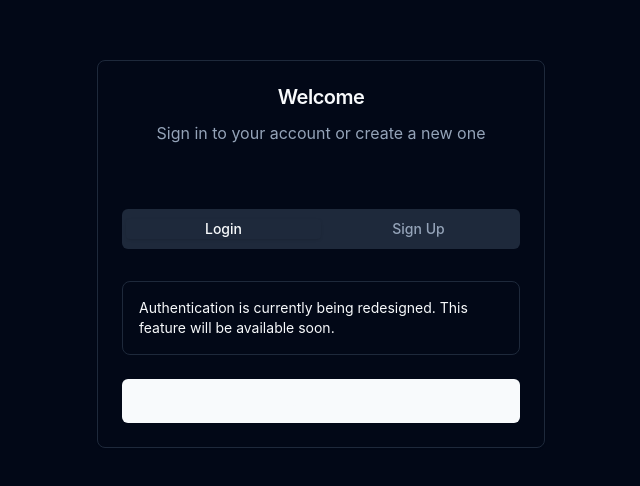
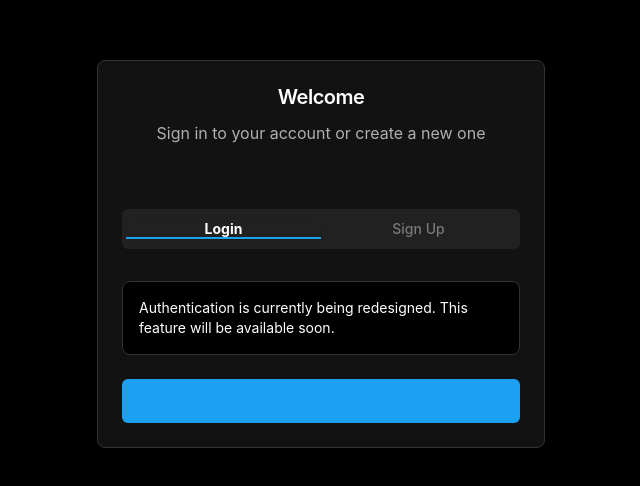
Before and after one commit to TNDIGITALMARK/6c2582e5-9a88-4ffa-a462-0e1ab1b0e5fd, a Next.js app: page /auth in a window 1280 px wide. Shown: the part 146-632 px from the top of the page, without its empty margins (319-959 px from the left). Built offline with nearby package versions, Linux system fonts and the light colour scheme.

Commit message:
Phoenix Agent implementation - Update AtFinder’s dark mode to use a true-black ae...

```diff
--- a/src/app/globals.css
+++ b/src/app/globals.css
@@ -73,41 +73,52 @@ All colors MUST be HSL.
 }
 
 .dark {
-  --background: 222.2 84% 4.9%;
-  --foreground: 210 40% 98%;
+  /* True Black Aesthetic - Background Colors */
+  --background: 0 0% 0%; /* Pure black #000000 */
+  --foreground: 0 0% 100%; /* Pure white #FFFFFF for headings */
 
-  --card: 222.2 84% 4.9%;
-  --card-foreground: 210 40% 98%;
+  /* Cards/Containers - Slightly elevated from true black */
+  --card: 0 0% 7%; /* #121212 for cards/containers */
+  --card-foreground: 0 0% 100%;
 
-  --popover: 222.2 84% 4.9%;
-  --popover-foreground: 210 40% 98%;
+  /* Popovers */
+  --popover: 0 0% 7%;
+  --popover-foreground: 0 0% 100%;
 
-  --primary: 210 40% 98%;
-  --primary-foreground: 222.2 47.4% 11.2%;
+  /* Primary: Twitter Blue #1DA1F2 */
+  --primary: 203 89% 53%; /* #1DA1F2 - vibrant blue */
+  --primary-foreground: 0 0% 100%; /* White text on blue */
 
-  --secondary: 217.2 32.6% 17.5%;
-  --secondary-foreground: 210 40% 98%;
+  /* Secondary buttons/filters: Dark gray with subtle elevation */
+  --secondary: 0 0% 13%; /* #222222 */
+  --secondary-foreground: 0 0% 100%;
 
-  --muted: 217.2 32.6% 17.5%;
-  --muted-foreground: 215 20.2% 65.1%;
+  /* Muted: For helper text and secondary content */
+  --muted: 0 0% 13%; /* #222222 */
+  --muted-foreground: 0 0% 69%; /* #B0B0B0 - soft gray for subtext */
 
-  --accent: 217.2 32.6% 17.5%;
-  --accent-foreground: 210 40% 98%;
+  /* Accent: Hover states for secondary elements */
+  --accent: 0 0% 27%; /* #444444 - hover state for secondary buttons */
+  --accent-foreground: 0 0% 100%;
 
-  --destructive: 0 62.8% 30.6%;
-  --destructive-foreground: 210 40% 98%;
+  /* Destructive: Error states */
+  --destructive: 0 70% 50%;
+  --destructive-foreground: 0 0% 100%;
 
-  --border: 217.2 32.6% 17.5%;
-  --input: 217.2 32.6% 17.5%;
-  --ring: 212.7 26.8% 83.9%;
-  --sidebar-background: 240 5.9% 10%;
-  --sidebar-foreground: 240 4.8% 95.9%;
-  --sidebar-primary: 224.3 76.3% 48%;
+  /* Borders and inputs: Subtle gray borders */
+  --border: 0 0% 20%; /* #333333 */
+  --input: 0 0% 13%; /* #222222 */
+  --ring: 203 89% 53%; /* Focus ring matches primary blue #1DA1F2 */
+
+  /* Sidebar */
+  --sidebar-background: 0 0% 0%;
+  --sidebar-foreground: 0 0% 100%;
+  --sidebar-primary: 203 89% 53%;
   --sidebar-primary-foreground: 0 0% 100%;
-  --sidebar-accent: 240 3.7% 15.9%;
-  --sidebar-accent-foreground: 240 4.8% 95.9%;
-  --sidebar-border: 240 3.7% 15.9%;
-  --sidebar-ring: 217.2 91.2% 59.8%;
+  --sidebar-accent: 0 0% 13%;
+  --sidebar-accent-foreground: 0 0% 100%;
+  --sidebar-border: 0 0% 20%;
+  --sidebar-ring: 203 89% 53%;
 }
 
 @theme {
@@ -472,7 +483,41 @@ button:active:not(:disabled), .tap-target:active {
 
 /* Smooth transitions for interactive elements */
 button, .tap-target {
-  transition: transform 0.1s ease, background-color 0.15s ease, color 0.15s ease;
+  transition: transform 0.1s ease, background-color 0.15s ease, color 0.15s ease, box-shadow 0.15s ease;
+}
+
+/* Enhanced focus states with subtle glow */
+button:focus-visible,
+input:focus-visible,
+select:focus-visible,
+textarea:focus-visible,
+[role="button"]:focus-visible {
+  outline: none;
+  box-shadow: 0 0 0 3px hsl(var(--ring) / 0.2), 0 0 12px hsl(var(--ring) / 0.3);
+}
+
+/* Primary button focus glow - vibrant blue */
+.dark button[class*="bg-primary"]:focus-visible,
+.dark [class*="bg-primary"]:focus-visible {
+  box-shadow: 0 0 0 3px hsl(203 89% 53% / 0.3), 0 0 16px hsl(203 89% 53% / 0.4);
+}
+
+/* Secondary button focus with border glow */
+.dark button[class*="bg-secondary"]:focus-visible,
+.dark [class*="secondary"]:focus-visible {
+  box-shadow: 0 0 0 2px hsl(0 0% 40% / 0.5), 0 0 12px hsl(0 0% 40% / 0.3);
+}
+
+/* Primary button tap/active state - darken blue */
+.dark button[class*="bg-primary"]:active:not(:disabled) {
+  background-color: hsl(203 89% 42%); /* Darker blue #1877CC */
+}
+
+/* Secondary button hover state */
+.dark button[class*="bg-secondary"]:hover:not(:disabled),
+.dark button[class*="secondary"]:hover:not(:disabled) {
+  background-color: hsl(0 0% 27%); /* #444444 */
+  box-shadow: 0 0 8px hsl(0 0% 40% / 0.2);
 }
 
 /* Optimize scrolling container */
@@ -511,3 +556,70 @@ button, .tap-target {
 .modal-panel {
   animation: slideUp 0.3s ease-out;
 }
+
+/* ============================================
+   TRUE BLACK DARK MODE - TAB/FILTER STYLES
+   ============================================ */
+
+/* Tab filters: Recent, Solved, etc. */
+.dark [role="tablist"] [role="tab"] {
+  color: hsl(0 0% 47%); /* #777777 - inactive gray */
+  font-weight: 500;
+  transition: all 0.2s ease;
+  position: relative;
+}
+
+/* Active tab: white text with underline or bold */
+.dark [role="tablist"] [role="tab"][data-state="active"] {
+  color: hsl(0 0% 100%); /* Pure white */
+  font-weight: 700;
+}
+
+/* Active tab underline indicator */
+.dark [role="tablist"] [role="tab"][data-state="active"]::after {
+  content: '';
+  position: absolute;
+  bottom: 0;
+  left: 0;
+  right: 0;
+  height: 2px;
+  background-color: hsl(203 89% 53%); /* Blue underline */
+  animation: slideIn 0.2s ease-out;
+}
+
+@keyframes slideIn {
+  from {
+    transform: scaleX(0);
+  }
+  to {
+    transform: scaleX(1);
+  }
+}
+
+/* Tab hover/tap state - subtle glow */
+.dark [role="tablist"] [role="tab"]:hover:not([data-state="active"]) {
+  color: hsl(0 0% 80%); /* Lighter gray on hover */
+}
+
+/* Tab focus state */
+.dark [role="tablist"] [role="tab"]:focus-visible {
+  outline: none;
+  color: hsl(0 0% 100%);
+  box-shadow: 0 0 0 2px hsl(203 89% 53% / 0.3), 0 0 8px hsl(203 89% 53% / 0.2);
+  border-radius: 4px;
+}
+
+/* Tab active/tap feedback */
+.dark [role="tablist"] [role="tab"]:active {
+  transform: scale(0.97);
+  color: hsl(0 0% 100%);
+}
+
+/* Link color for dark mode */
+.dark a {
+  color: hsl(203 89% 53%); /* #1DA1F2 - vibrant blue for links */
+}
+
+.dark a:hover {
+  color: hsl(203 89% 42%); /* Darker blue on hover */
+}
--- a/src/app/layout.tsx
+++ b/src/app/layout.tsx
@@ -33,7 +33,7 @@ export const metadata: Metadata = {
   },
   themeColor: [
     { media: '(prefers-color-scheme: light)', color: '#ffffff' },
-    { media: '(prefers-color-scheme: dark)', color: '#0a0a0f' }
+    { media: '(prefers-color-scheme: dark)', color: '#000000' }
   ],
   viewport: {
     width: 'device-width',
--- a/src/components/ui/button.tsx
+++ b/src/components/ui/button.tsx
@@ -5,17 +5,17 @@ import { cva, type VariantProps } from "class-variance-authority"
 import { cn } from "@/lib/utils"
 
 const buttonVariants = cva(
-  "inline-flex items-center justify-center gap-2 whitespace-nowrap rounded-md text-sm font-medium ring-offset-background transition-colors focus-visible:outline-none focus-visible:ring-2 focus-visible:ring-ring focus-visible:ring-offset-2 disabled:pointer-events-none disabled:opacity-50 [&_svg]:pointer-events-none [&_svg]:size-4 [&_svg]:shrink-0",
+  "inline-flex items-center justify-center gap-2 whitespace-nowrap rounded-md text-sm font-medium ring-offset-background transition-all duration-150 focus-visible:outline-none focus-visible:ring-2 focus-visible:ring-ring focus-visible:ring-offset-2 disabled:pointer-events-none disabled:opacity-50 [&_svg]:pointer-events-none [&_svg]:size-4 [&_svg]:shrink-0 active:scale-[0.98]",
   {
     variants: {
       variant: {
-        default: "bg-primary text-primary-foreground hover:bg-primary/90",
+        default: "bg-primary text-primary-foreground hover:bg-primary/90 active:bg-[hsl(203_89%_42%)] dark:shadow-[0_0_12px_hsl(203_89%_53%/0.15)]",
         destructive:
           "bg-destructive text-destructive-foreground hover:bg-destructive/90",
         outline:
-          "border border-input bg-background hover:bg-accent hover:text-accent-foreground",
+          "border border-input bg-background hover:bg-accent hover:text-accent-foreground dark:hover:shadow-[0_0_8px_hsl(0_0%_40%/0.15)]",
         secondary:
-          "bg-secondary text-secondary-foreground hover:bg-secondary/80",
+          "bg-secondary text-secondary-foreground hover:bg-accent dark:hover:shadow-[0_0_8px_hsl(0_0%_40%/0.2)]",
         ghost: "hover:bg-accent hover:text-accent-foreground",
         link: "text-primary underline-offset-4 hover:underline",
       },
--- a/src/components/ui/tabs.tsx
+++ b/src/components/ui/tabs.tsx
@@ -12,7 +12,7 @@ const TabsList = React.forwardRef<
   <TabsPrimitive.List
     ref={ref}
     className={cn(
-      "inline-flex h-10 items-center justify-center rounded-md bg-muted p-1 text-muted-foreground",
+      "inline-flex h-10 items-center justify-center rounded-md bg-muted p-1 text-muted-foreground dark:bg-transparent",
       className
     )}
     {...props}
@@ -27,7 +27,7 @@ const TabsTrigger = React.forwardRef<
   <TabsPrimitive.Trigger
     ref={ref}
     className={cn(
-      "inline-flex items-center justify-center whitespace-nowrap rounded-sm px-3 py-1.5 text-sm font-medium ring-offset-background transition-all focus-visible:outline-none focus-visible:ring-2 focus-visible:ring-ring focus-visible:ring-offset-2 disabled:pointer-events-none disabled:opacity-50 data-[state=active]:bg-background data-[state=active]:text-foreground data-[state=active]:shadow-sm",
+      "inline-flex items-center justify-center whitespace-nowrap rounded-sm px-3 py-1.5 text-sm font-medium ring-offset-background transition-all duration-200 focus-visible:outline-none focus-visible:ring-2 focus-visible:ring-ring focus-visible:ring-offset-2 disabled:pointer-events-none disabled:opacity-50 data-[state=active]:bg-background data-[state=active]:text-foreground data-[state=active]:shadow-sm dark:data-[state=inactive]:text-[hsl(0_0%_47%)] dark:data-[state=active]:bg-transparent dark:data-[state=active]:text-white dark:data-[state=active]:font-bold dark:data-[state=active]:shadow-none active:scale-[0.97] hover:dark:text-[hsl(0_0%_80%)]",
       className
     )}
     {...props}
```
